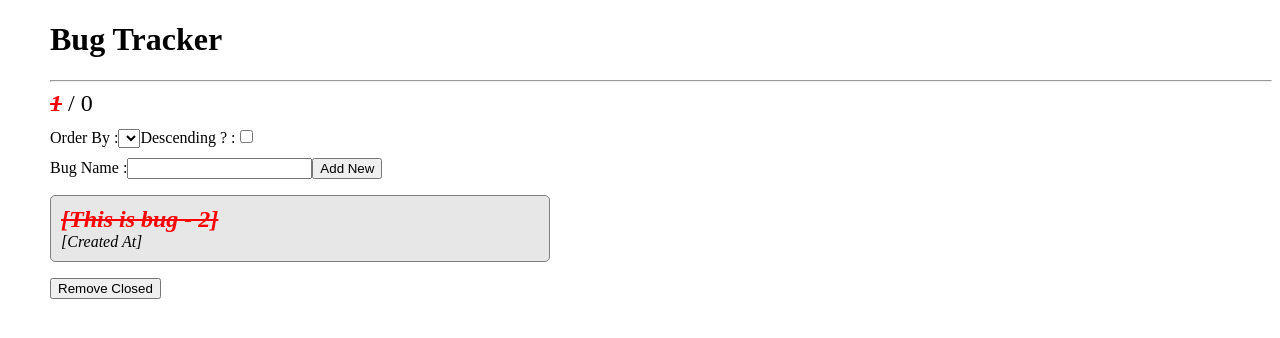
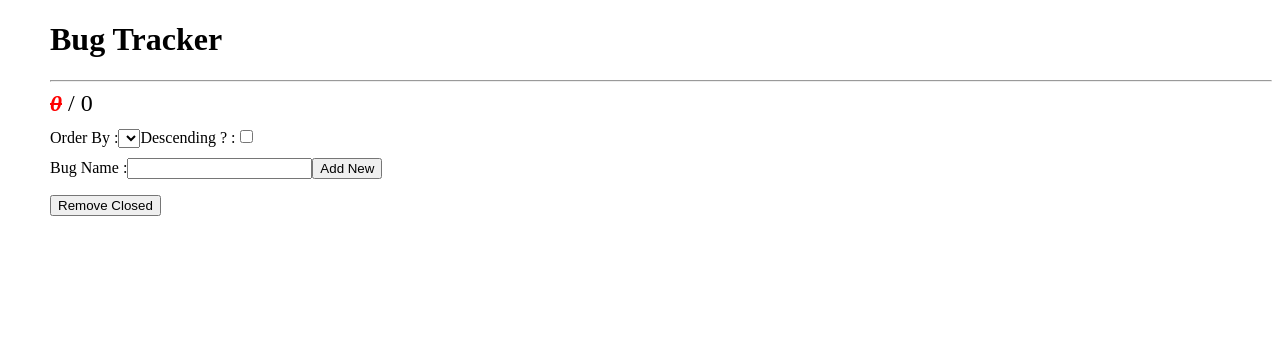
Before and after one commit to VinodAkkepalli/AngularProjects, an Angular app in the folder bug-tracker-app/: page / in a window 1280 px wide. Shown: the top 338 px of the page. Built offline with nearby package versions, Linux system fonts and the light colour scheme.

Commit message:
Removed closed bugs & Updated count
Removed closed bugs & Updated count

```diff
--- a/bug-tracker-app/src/app/bugTracker/bugTracker.component.html
+++ b/bug-tracker-app/src/app/bugTracker/bugTracker.component.html
@@ -1,7 +1,7 @@
 <section class="stats">
 		<span class="closed">{{getClosedCount()}}</span>
 		<span> / </span>
-		<span>{{list.length}}</span>
+		<span>{{bugList.length}}</span>
 	</section>
 	<section class="sort">
 		<label for="">Order By :</label>
@@ -18,16 +18,16 @@
 		<input type="button" value="Add New" (click)="onBugAdd(bugData.value)">
 	</section>
 
-	<section class="list" >
+	<section class="bugList" >
 		<ol>
-			<li *ngFor="let x of list">
+			<li *ngFor="let x of bugList">
 				<span class="bugname" (click)="onBugClick(x)">{{x | json}}</span>
 				<div class="datetime">[Created At]</div>
 			</li>
-			<li>
+			<!--li>
 				<span class="bugname closed">[This is bug - 2]</span>
 				<div class="datetime">[Created At]</div>
-			</li>
+			</li-->
 		</ol>
-		<input type="button" value="Remove Closed">
+		<input type="button" value="Remove Closed" (click)="removeClosedBugs()">
 	</section>
--- a/bug-tracker-app/src/app/bugTracker/bugTracker.component.ts
+++ b/bug-tracker-app/src/app/bugTracker/bugTracker.component.ts
@@ -7,25 +7,39 @@ import {Bug} from './models/Bug'
   styleUrls: ['./bugTracker.component.css']
 })
 export class BugTrackerComponent {
-  list: string[] = [];
+  bugList: Bug[] = [];
 
   onBugAdd(bugName){
     let newBug : Bug = {
       name : bugName,
       isClosed : false
     };
-    this.list.push(newBug);
+    this.bugList.push(newBug);
   }
 
   onBugClick(bug : Bug){
     bug.isClosed = !bug.isClosed;
+    this.getClosedCount();
   }
 
   getClosedCount() {
-    return 1;
+    let closedCount = 0;
+    for(var i=this.bugList.length-1; i > -1 ; i--){
+      if(this.bugList[i].isClosed){
+        ++closedCount;
+      }
+    }
+    return closedCount;
   }
 
   removeClosedBugs(){
+    for(var i=this.bugList.length-1; i > -1 ; i--){
+      if(this.bugList[i].isClosed){
+        console.log("removing closed bug#: " + i );
+
+        this.bugList.splice(i,1);
+      }
+    }
 
   }
 }
```
